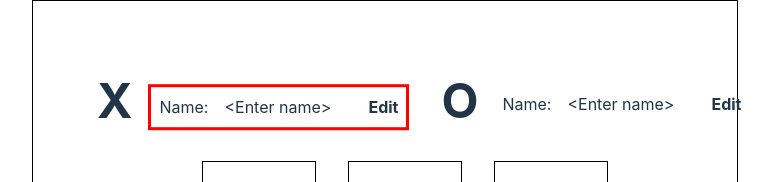
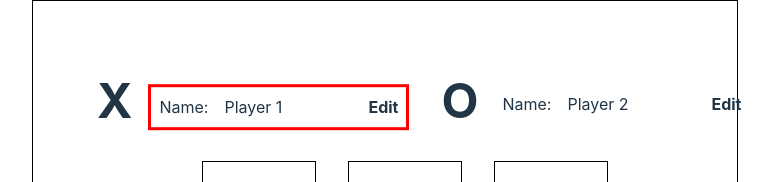
Before and after one commit to jamesgbarbosa/react-tic-tac-toe, a React (Vite) app: page / in a window 1280 px wide. Shown: the top 182 px of the page, without its empty margins (255-1027 px from the left). Built offline with nearby package versions, Linux system fonts and the light colour scheme.

Commit message:
Refactored code. Removed activePlayer state

```diff
--- a/src/App.tsx
+++ b/src/App.tsx
@@ -4,18 +4,23 @@ import './components/Player'
 import { Player } from './components/Player'
 import { GameBoard } from './components/GameBoard'
 
+function getActivePlayer(gameTurns) {
+  return gameTurns.length == 0 ? "X" : (gameTurns[0].activePlayer == "X" ? "O" : "X" )
+}
+
 function App() {
-  const [activePlayer, setActivePlayer] = useState("X")
+  // const [activePlayer, setActivePlayer] = useState("X")
   const [gameTurns, setGameTurns] = useState([])
+  let activePlayer = getActivePlayer(gameTurns);
 
   function handleSelectSquare(rowIndex, colIndex) {
     let isSquareAlreadyMarked = gameTurns.find(it => (it?.square?.row == rowIndex && it?.square.col == colIndex));
-    setActivePlayer((prev) => {
-      if (isSquareAlreadyMarked) {
-        return prev;
-      }
-      return prev === "X" ? "O" : "X";
-    })
+    // setActivePlayer((prev) => {
+    //   if (isSquareAlreadyMarked) {
+    //     return prev;
+    //   }
+    //   return prev === "X" ? "O" : "X";
+    // })
 
     setGameTurns((prev) => {
       if (isSquareAlreadyMarked) {
@@ -23,7 +28,6 @@ function App() {
       }
       return [{ activePlayer: activePlayer, square: { row: rowIndex, col: colIndex } }, ...prev]
     })
-    debugger;
   }
 
   return (
@@ -31,8 +35,8 @@ function App() {
       <div className="main">
         <div className="game-container">
           <div className="player-container flex-space-between">
-            <Player symbol="X" isActive={activePlayer === "X"} />
-            <Player symbol="O" isActive={activePlayer === "O"} />
+            <Player symbol="X" isActive={activePlayer === "X"} defaultName="Player 1"/>
+            <Player symbol="O" isActive={activePlayer === "O"} defaultName="Player 2" />
           </div>
           <div className="center">
             <GameBoard gameTurns={gameTurns} onSelectSquare={handleSelectSquare} />
@@ -40,13 +44,13 @@ function App() {
         </div>
 
       </div>
-      {gameTurns.map(it =>
+      {/* {gameTurns.map(it =>
       (
         <>
           <div>{it?.activePlayer} {it?.square?.row} {it?.square?.col}</div>
         </>
       )
-      )}
+      )} */}
     </>
   )
 }
--- a/src/components/GameBoard.tsx
+++ b/src/components/GameBoard.tsx
@@ -6,21 +6,21 @@ const initialBoard = [
     [null, null, null],
 ]
 
-export function GameBoard({ gameTurns , onSelectSquare}) {
+export function GameBoard({ gameTurns, onSelectSquare }) {
     let b = initialBoard;
     // const [board, setBoard] = useState(b);
     gameTurns.map((turn) => {
-        let {square, activePlayer} = turn;
-        let {row,col} = square;
+        let { square, activePlayer } = turn;
+        let { row, col } = square;
         b[row][col] = activePlayer;
     })
 
     return <div className="board flex-space-between">
         {b.map((rows, rowIndex) =>
         (
-            <ul>
+            <ul key={rowIndex}>
                 {rows.map((square, colIndex) =>
-                    <li onClick={() => {
+                    <li key={`${rowIndex}${colIndex}`} onClick={() => {
                         onSelectSquare(rowIndex, colIndex);
                     }}>{square}</li>
                 )}
--- a/src/components/Player.tsx
+++ b/src/components/Player.tsx
@@ -1,9 +1,9 @@
 import { useState } from "react";
 import "./Player.css";
 
-export function Player({ symbol, isActive }) {
+export function Player({ symbol, isActive, defaultName }) {
     const [isEditMode, setisEditMode] = useState(false)
-    const [playerName, setPlayerName] = useState("<Enter name>")
+    const [playerName, setPlayerName] = useState(defaultName)
 
     return <>
         <div className={`player-container flex`}>
```
